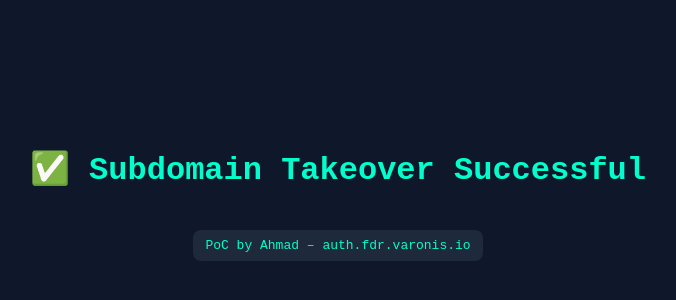
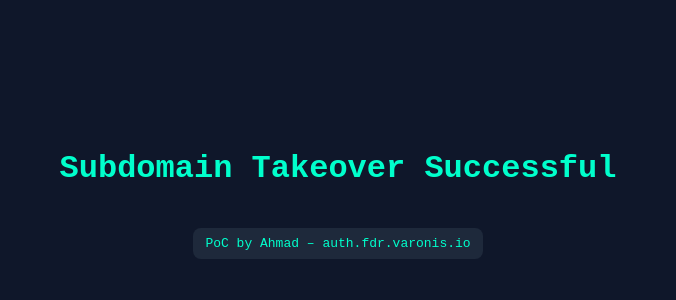
Before and after one commit to Ahmad0106/auth.fdr.varonis.io, a plain HTML site: page index.html in a window 1280 px wide. Shown: the part 214-514 px from the top of the page, without its empty margins (302-978 px from the left). Drawn offline with Linux system fonts and the light colour scheme.

Commit message:
Update index.html

```diff
--- a/index.html
+++ b/index.html
@@ -27,7 +27,7 @@
   </style>
 </head>
 <body>
-  <h1>✅ Subdomain Takeover Successful</h1>
+  <h1>Subdomain Takeover Successful</h1>
   <div class="tag">PoC by Ahmad – auth.fdr.varonis.io</div>
 </body>
 </html>
```
